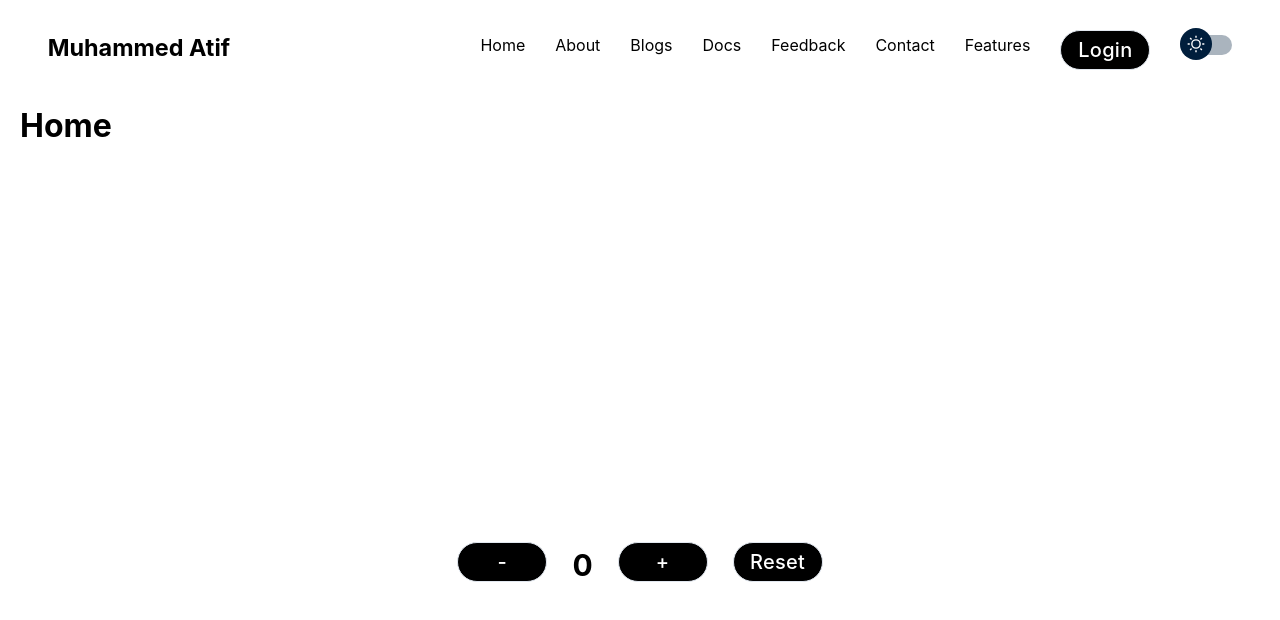
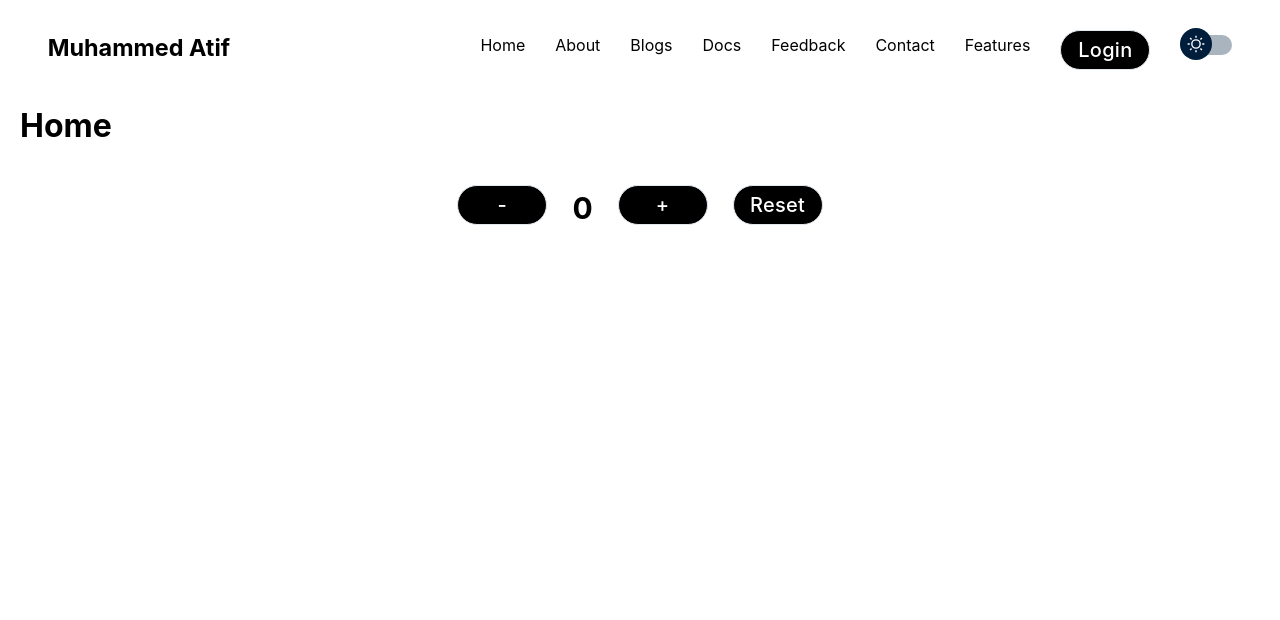
Before and after one commit to M-Atif63/React-Hooks, a React (Create React App) app: page / in a window 1280 px wide. Shown: the top 620 px of the page. Built offline with nearby package versions, Linux system fonts and the light colour scheme.

Commit message:
feat: Update background style in Home component for better theme support

```diff
--- a/src/Components/Pages/Home.jsx
+++ b/src/Components/Pages/Home.jsx
@@ -27,7 +27,7 @@ function Home() {
           gap: '25px',
           width: '100%',
           fontSize: '20px',
-          height: '100vh'
+          background:theme==='light'?'white':'#222'
         }}>
           <Btns className="dec-btn" id="decBtn" onClick={() => dispatch({ type: 'decrement' })} btnValue="-" />
           <H2 btnValue={state.count} />
```
